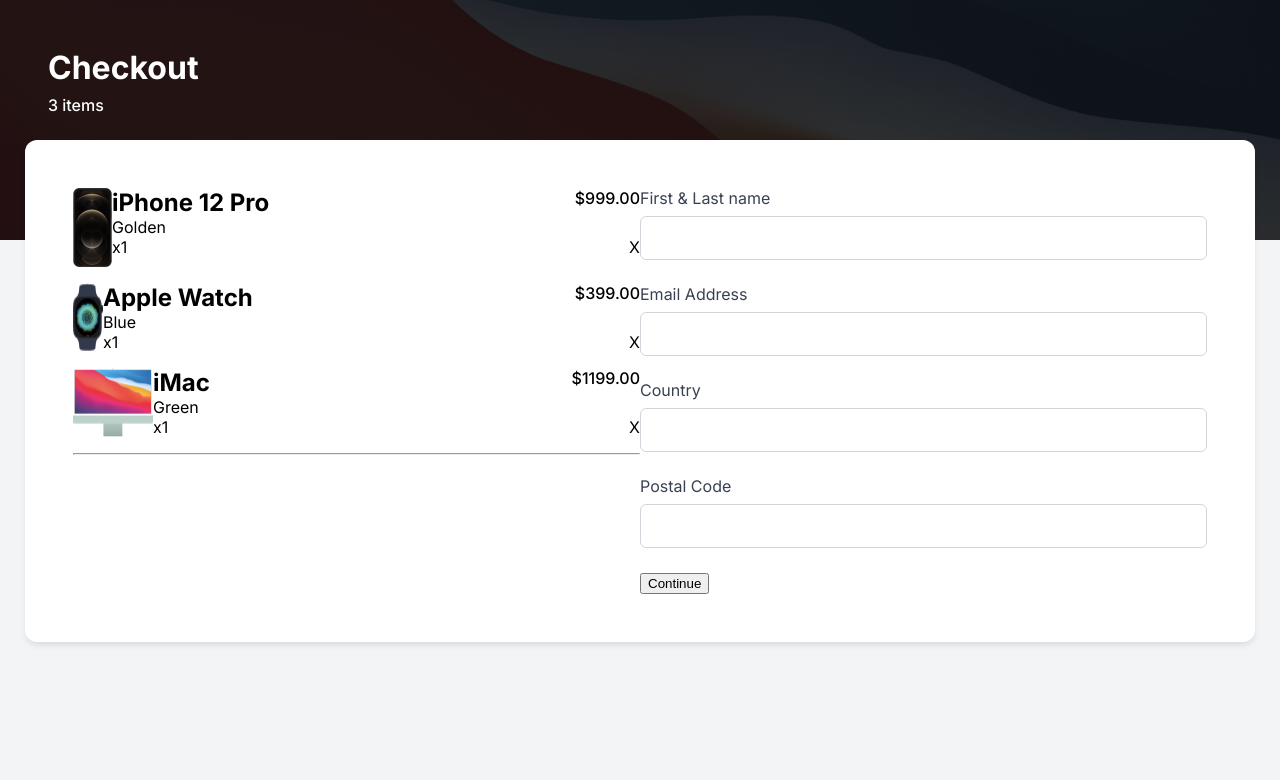
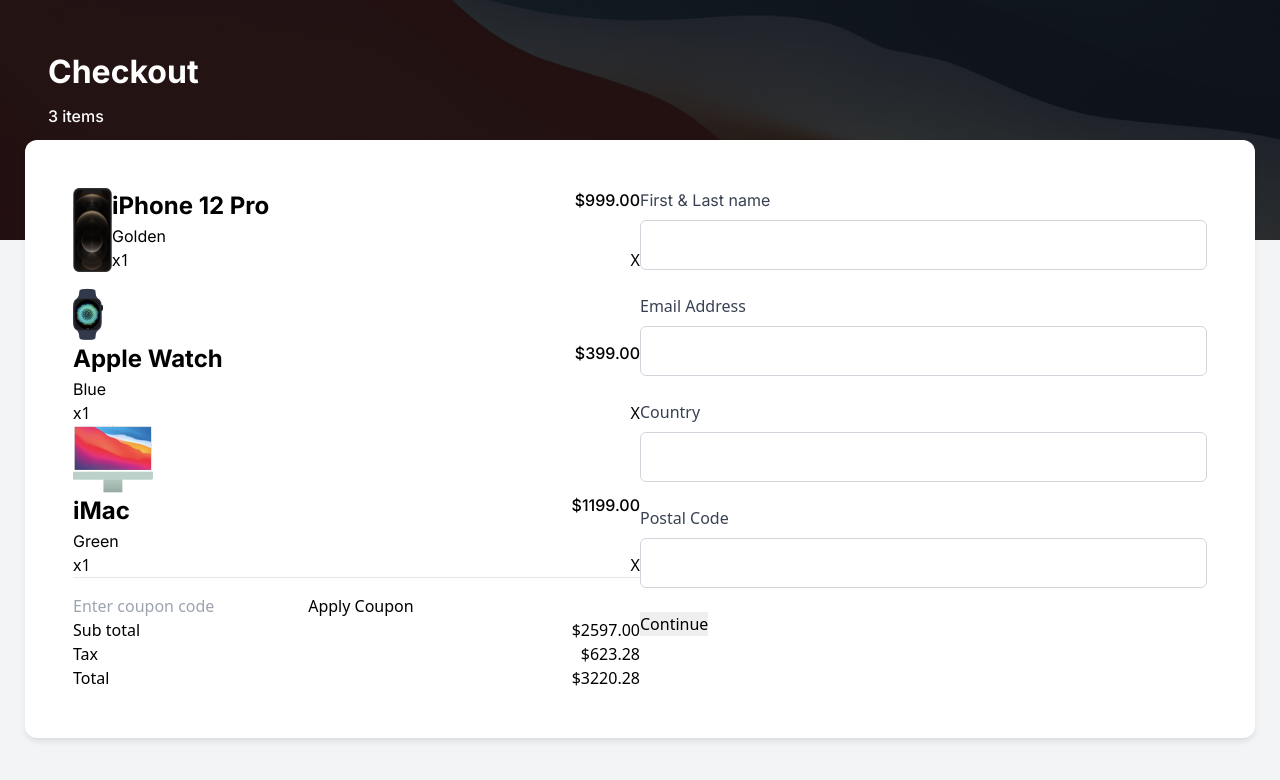
Before and after one commit to Arth97/devChallenge-device-shop-checkout, a plain HTML site: page index.html in a window 1280 px wide. Drawn offline with nearby package versions, Linux system fonts and the light colour scheme.

Commit message:
Changes + Tailwind

```diff
--- a/css/styles.css
+++ b/css/styles.css
@@ -81,30 +81,6 @@ main {
 	padding: 2rem;
 
 	display: flex;
-
-}
-
-.checkout-items-list {
-	width: 50%;
-}
-
-.checkout-item {
-	width: 100%;
-	display: flex;
-	margin-bottom: 1rem;
-}
-
-.checkout-item-details {
-	width: 100%;
-}
-
-.quantity {
-	display: flex;
-	justify-content: space-between;
-}
-
-.checkout-form {
-	width: 50%;
 }
 
 .checkout-form-group {
--- a/index.html
+++ b/index.html
@@ -7,6 +7,7 @@
 	<link rel="stylesheet" href="css/styles.css">
 	<title>Device Shop Checkout - devchallenges.io</title>
 	<link rel="icon" href="images/favicon.ico" type="image/x-icon" sizes="any">
+	<link href="https://cdn.jsdelivr.net/npm/tailwindcss@2.2.19/dist/tailwind.min.css" rel="stylesheet">
 </head>
 
 <body>
@@ -19,16 +20,16 @@
 
 	<main>
 		<div class="checkout-card">
-			<div class="checkout-items-list">
-				<div class="checkout-item">
+			<div class="w-1/2">
+				<div class="w-full flex mb-4">
 					<img src="./images/Gold.png" alt="iPhone" class="checkout-item-image">
-					<div class="checkout-item-details">
-						<div style="display: flex; justify-content: space-between;">
+					<div class="w-full">
+						<div class="flex justify-between">
 							<h2 class="heading">iPhone 12 Pro</h2>
 							<span class="body-text body-text-medium">$999.00</span>
 						</div>
 						<span class="body-text body-text-regular">Golden</span>
-						<div class="quantity">
+						<div class="flex justify-between">
 							<span>x1</span>
 							<span>X</span>
 						</div>
@@ -37,13 +38,13 @@
 
 				<div class="checkout-item">
 					<img src="./images/Apple-watch.png" alt="iPhone" class="checkout-item-image">
-					<div class="checkout-item-details">
-						<div style="display: flex; justify-content: space-between;">
+					<div class="w-full">
+						<div class="flex justify-between">
 							<h2 class="heading">Apple Watch</h2>
 							<span class="body-text body-text-medium">$399.00</span>
 						</div>
 						<span class="body-text body-text-regular">Blue</span>
-						<div class="quantity">
+						<div class="flex justify-between">
 							<span>x1</span>
 							<span>X</span>
 						</div>
@@ -52,13 +53,13 @@
 
 				<div class="checkout-item">
 					<img src="./images/iMac.png" alt="iPhone" class="checkout-item-image">
-					<div class="checkout-item-details">
-						<div style="display: flex; justify-content: space-between;">
+					<div class="w-full">
+						<div class="flex justify-between">
 							<h2 class="heading">iMac</h2>
 							<span class="body-text body-text-medium">$1199.00</span>
 						</div>
 						<span class="body-text body-text-regular">Green</span>
-						<div class="quantity">
+						<div class="flex justify-between">
 							<span>x1</span>
 							<span>X</span>
 						</div>
@@ -67,16 +68,28 @@
 
 				<hr>
 
-				<div class="coupon-code">
-
+				<div class="mt-4">
+					<input type="text" placeholder="Enter coupon code">
+					<button type="submit">Apply Coupon</button>
 				</div>
 
-				<div class="final-price">
-
+				<div class="final-price w-100">
+					<div class="flex justify-between">
+						<span class="price-label">Sub total</span>
+						<span class="price-value">$2597.00</span>
+					</div>
+					<div class="flex justify-between">
+						<span class="price-label">Tax</span>
+						<span class="price-value">$623.28</span>
+					</div>
+					<div class="flex justify-between">
+						<span class="price-label">Total</span>
+						<span class="price-value">$3220.28</span>
+					</div>
 				</div>
 			</div>
 
-			<form class="checkout-form" action="index.html" method="post">
+			<form class="w-1/2" action="index.html" method="post">
 				<div class="checkout-form-group">
 					<label for="name" class="body-text body-text-regular">First & Last name</label>
 					<input type="text" id="name" name="name" required>
```
